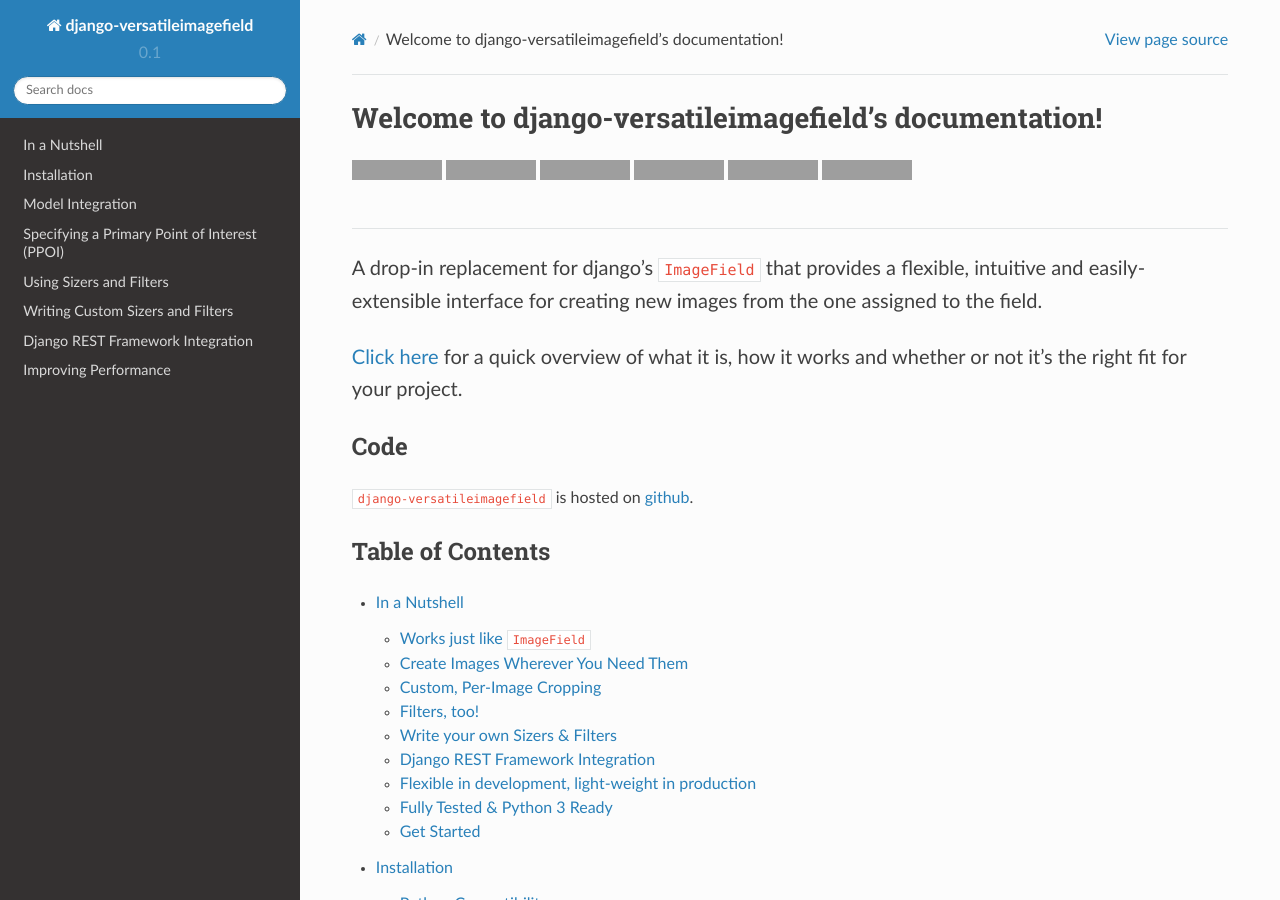
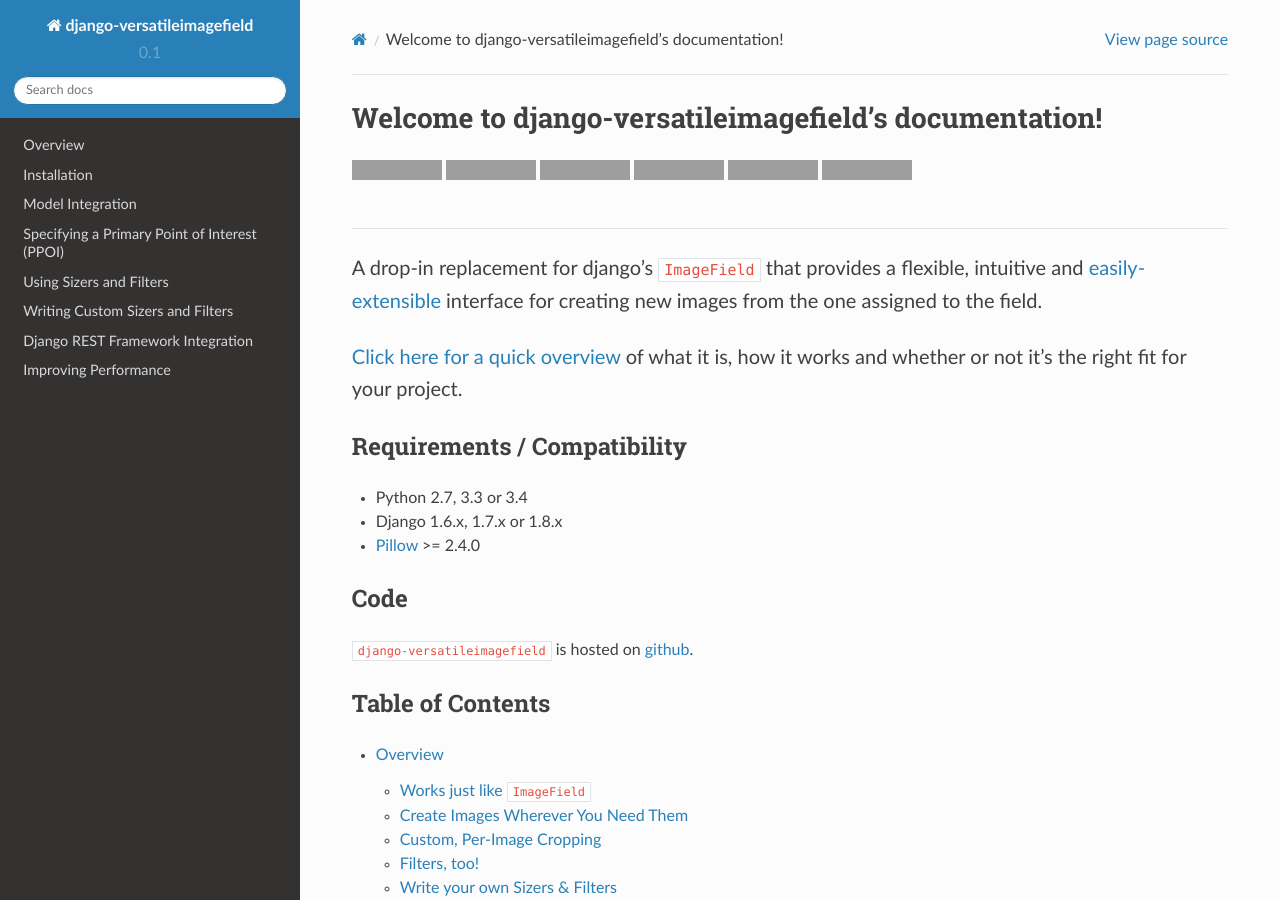
Before and after one commit to respondcreate/django-versatileimagefield, a Sphinx documentation site: the page built from docs/index.rst, in a window 1280 px wide and 900 px high, cut to the strip 0-900 px from the top of the window. Built offline with Sphinx 7.4.7 and the Read the Docs theme 2.0.0, drawn with Linux system fonts in a browser that asks for light colours; grey boxes are pictures that could not be loaded.

Commit message:
More doc updates
Includes:
* Renaming ‘In a Nutshell’ -> ‘Overview’
* Updating badge URLs (pypip.in seems to be down)
* Adding ‘Requirements / Compatibility’ section

```diff
--- a/docs/index.rst
+++ b/docs/index.rst
@@ -15,30 +15,36 @@
     :target: https://coveralls.io/r/WGBH/django-versatileimagefield
     :alt: Coverage Status
 
+.. image:: https://img.shields.io/pypi/dm/django-versatileimagefield.svg?style=flat
+    :target: https://pypi.python.org/pypi/django-versatileimagefield/
+    :alt: Downloads
+
+.. image:: https://img.shields.io/pypi/v/django-versatileimagefield.svg?style=flat
+    :target: https://pypi.python.org/pypi/django-versatileimagefield/
+    :alt: Latest Version
+
 .. image:: https://pypip.in/py_versions/django-versatileimagefield/badge.svg?style=flat
     :target: https://pypi.python.org/pypi/django-versatileimagefield/
     :alt: Supported Python versions
-
-.. image:: https://pypip.in/download/django-versatileimagefield/badge.svg?style=flat
-    :target: https://pypi.python.org/pypi/django-versatileimagefield/
-    :alt: Downloads
-
-.. image:: https://pypip.in/version/django-versatileimagefield/badge.svg?style=flat
-    :target: https://pypi.python.org/pypi/django-versatileimagefield/
-    :alt: Latest Version
 
 .. image:: https://pypip.in/wheel/django-versatileimagefield/badge.svg
     :target: https://pypi.python.org/pypi/django-versatileimagefield/
     :alt: Wheel Status
 
-
 ----
 
 .. rst-class:: intro-paragraph
 
-  A drop-in replacement for django's ``ImageField`` that provides a flexible, intuitive and easily-extensible interface for creating new images from the one assigned to the field.
+  A drop-in replacement for django's ``ImageField`` that provides a flexible, intuitive and :doc:`easily-extensible </writing_custom_sizers_and_filters>` interface for creating new images from the one assigned to the field.
 
-  :doc:`Click here </in_a_nutshell>` for a quick overview of what it is, how it works and whether or not it's the right fit for your project.
+  :doc:`Click here for a quick overview </overview>` of what it is, how it works and whether or not it's the right fit for your project.
+
+Requirements / Compatibility
+============================
+
+- Python 2.7, 3.3 or 3.4
+- Django 1.6.x, 1.7.x or 1.8.x
+- `Pillow <http://pillow.readthedocs.org/en/latest/index.html>`_ >= 2.4.0
 
 Code
 ====
@@ -52,7 +58,7 @@
 .. toctree::
    :maxdepth: 4
 
-   in_a_nutshell
+   overview
    installation
    model_integration
    specifying_ppoi
--- a/docs/in_a_nutshell.rst
+++ b/docs/overview.rst
@@ -1,5 +1,5 @@
-In a Nutshell
-=============
+Overview
+========
 
 You're probably using an `ImageField <https://docs.djangoproject.com/en/dev/ref/models/fields/#django.db.models.ImageField>`_.
 
--- a/setup.py
+++ b/setup.py
@@ -12,7 +12,7 @@
     license='MIT License, see LICENSE',
     description="A drop-in replacement for django's ImageField that provides "
                 "a flexible, intuitive and easily-extensible interface for "
-                "quickly creating new images from the one assigned to your "
+                "quickly creating new images from the one assigned to the "
                 "field.",
     long_description=open('README.rst').read(),
     zip_safe=False,
```
Also changed, not shown: README.rst (+16 -9 lines).
